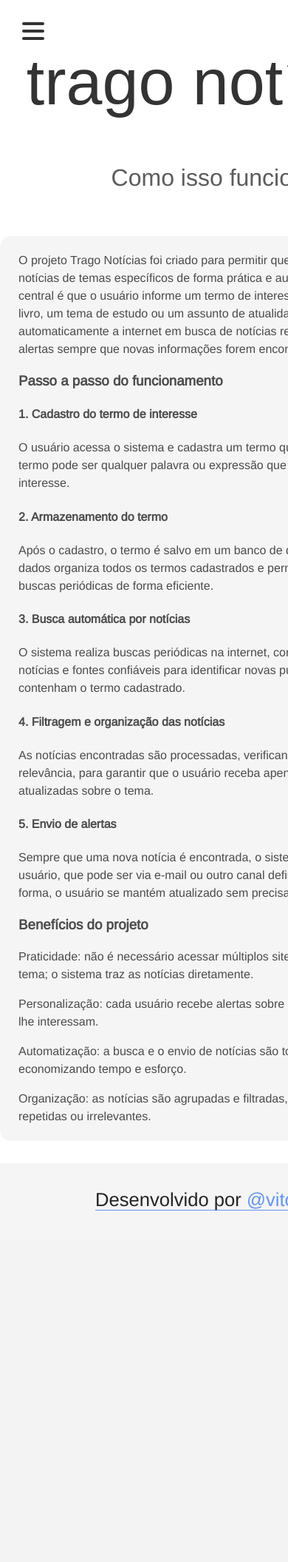
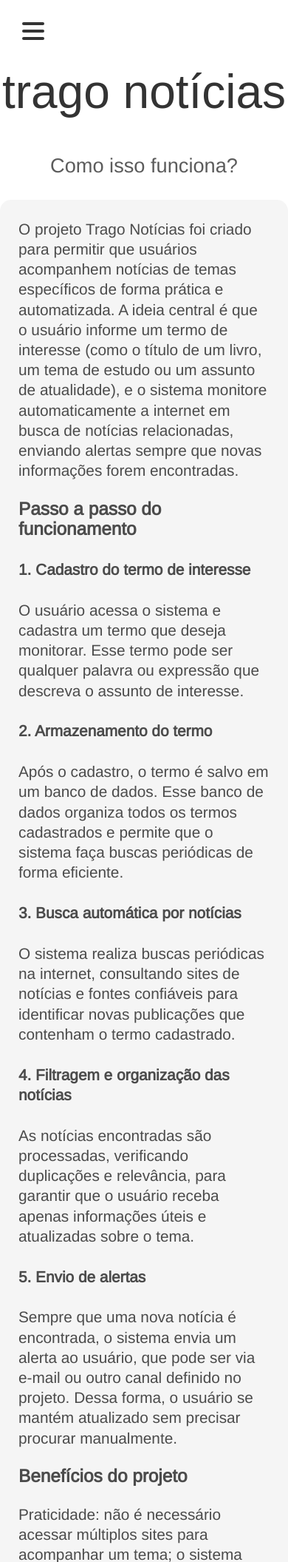
Before and after one commit to vitoriadeo/trago-noticias, a Flask app: page /about in a window 390 px wide; the page is wider, and only the part inside the window is pictured. Shown: the top 2111 px of that part at 74% size. Before the commit the page ends 1636 px from the top of that part, so only its background shows below. Run offline with Flask 3, Linux system fonts and the light colour scheme; some web fonts are replaced.

Commit message:
style(responsive): corrigir widths, font-sizes e cores
correção de tamanhos em responsive.css

```diff
--- a/app/static/css/responsive.css
+++ b/app/static/css/responsive.css
@@ -12,14 +11,16 @@
     }
 
     h1 {
-        font-size: 5.5rem;
+        font-size: 4rem;
         text-align: center;
-        margin: 60px auto;
+        line-height: 8rem;
+        margin: 60px 0 -10px 0;
+
     }
 
     #subtitle {
-        font-size: 2rem;
-        margin: 60px;
+        font-size: 1.7rem;
+        margin: 10px;
         text-align: center;
 
     }
@@ -102,6 +104,11 @@
 
     .menu-mobile {
         display: block;
+    }
+
+    .content {
+        font-size: 1.3rem;
+        line-height: 1.7rem;
     }
 }
 
--- a/app/static/css/style.css
+++ b/app/static/css/style.css
@@ -1,5 +1,4 @@
 /*   STYLE.CSS - Estilização geral do site web
-     Organização em tags > classes > ids
 */
 
 
@@ -71,7 +70,6 @@ nav li.active {
     background-color: rgb(233, 233, 233);
 }
 
-
 main,
 section,
 footer,
@@ -79,7 +77,8 @@ aside,
 article,
 header {
     margin: 30px auto;
-    width: 600px;
+    max-width: 600px;
+    width: 100%;
 }
 
 .txtfooter {
--- a/app/templates/about.html
+++ b/app/templates/about.html
@@ -1,6 +1,6 @@
 {% extends "base.html" %}
 
-{% block title %} Como funciona {% endblock %}
+{% block title %} {{ super() }} - Como funciona {% endblock %}
 
 {%block content %}
 <h2 id="subtitle">Como isso funciona?</h2>
@@ -12,36 +12,41 @@
         tema de estudo ou um assunto de atualidade), e o sistema monitore automaticamente a internet em busca de
         notícias
         relacionadas, enviando alertas sempre que novas informações forem encontradas.</p>
-
+    <p> </p>
     <h3>Passo a passo do funcionamento</h3>
 
-    <p><h4>1. Cadastro do termo de interesse</h4>
+    <p>
+    <h4>1. Cadastro do termo de interesse</h4>
     O usuário acessa o sistema e cadastra um termo que deseja monitorar. Esse termo pode ser qualquer palavra ou
     expressão que descreva o assunto de interesse.</p>
 
 
-    <p><h4>2. Armazenamento do termo</h4>
+    <p>
+    <h4>2. Armazenamento do termo</h4>
     Após o cadastro, o termo é salvo em um banco de dados. Esse banco de dados organiza todos os termos cadastrados
     e
     permite que o sistema faça buscas periódicas de forma eficiente.</p>
 
 
-    <p><h4>3. Busca automática por notícias</h4>
+    <p>
+    <h4>3. Busca automática por notícias</h4>
     O sistema realiza buscas periódicas na internet, consultando sites de notícias e fontes confiáveis para
     identificar
     novas publicações que contenham o termo cadastrado.</p>
 
 
-    <p><h4>4. Filtragem e organização das notícias</h4>
+    <p>
+    <h4>4. Filtragem e organização das notícias</h4>
     As notícias encontradas são processadas, verificando duplicações e relevância, para garantir que o usuário
     receba
     apenas informações úteis e atualizadas sobre o tema.</p>
 
 
-    <p><h4>5. Envio de alertas</h4>
+    <p>
+    <h4>5. Envio de alertas</h4>
     Sempre que uma nova notícia é encontrada, o sistema envia um alerta ao usuário, que pode ser via e-mail ou outro
     canal definido no projeto. Dessa forma, o usuário se mantém atualizado sem precisar procurar manualmente.</p>
-
+    <p> </p>
     <h3>Benefícios do projeto</h3>
 
     <p>Praticidade: não é necessário acessar múltiplos sites para acompanhar um tema; o sistema traz as notícias
--- a/app/templates/base.html
+++ b/app/templates/base.html
@@ -9,7 +9,7 @@ TODO: Acessibilidade: testar com teclado e leitor de tela para garantir.
 
 <head>
     <meta charset="utf-8" />
-    <meta name="viewport" content="width=device-width, initial-scale=1.0">
+    <meta name="viewport" content="width=device-width, initial-scale=1.0, user-scalable=no" />
     <meta name="description" content="Sistema web para monitoramento de assuntos" />
     <meta name="keywords"
         content="sistema de alertas, sistema de monitoramento de web, alertas para assuntos específicos" />
@@ -22,6 +22,10 @@ TODO: Acessibilidade: testar com teclado e leitor de tela para garantir.
     <link rel="preconnect" href="https://fonts.gstatic.com" crossorigin>
     <link href="https://fonts.googleapis.com/css2?family=Arimo&family=Homenaje&family=Pixelify+Sans&display=swap"
         rel="stylesheet">
+    <link rel="icon" href="{{ url_for('static', filename='img/favicon-16x16.png') }}" type="image/x-icon">
+    <link rel="icon" type="image/png" sizes="32x32" href="{{ url_for('static', filename='img/favicon-32x32.png') }}">
+    <link rel="apple-touch-icon" sizes="180x180" href="{{ url_for('static', filename='img/apple-touch-icon.png') }}">
+
 </head>
 
 <body>
--- a/app/templates/contact.html
+++ b/app/templates/contact.html
@@ -1,6 +1,6 @@
 {% extends "base.html" %}
 
-{% block title %} Contato {% endblock %}
+{% block title %} {{ super() }} - Contato {% endblock %}
 
 {% block content %}
 <h2 id="subtitle">Entre em contato</h2>
--- a/app/templates/privacy.html
+++ b/app/templates/privacy.html
@@ -1,6 +1,6 @@
 {% extends "base.html" %}
 
-{% block title %} Política de privacidade {% endblock %}
+{% block title %} {{ super() }} - Política de privacidade {% endblock %}
 
 {%block content %}
 <h2 id="subtitle">Política de privacidade</h2>
```
Also changed, not shown: other parts of app/static/css/responsive.css (+16 -10 lines), app/templates/index.html (+9 -9 lines), app/static/img/apple-touch-icon.png (added), app/static/img/favicon-16x16.png (added), app/static/img/favicon-32x32.png (added), app/static/img/freepik__background__81610.png (deleted), app/static/img/news.png (deleted), app/static/img/newspaper-doodle-graphics.png (deleted), app/static/img/vecteezy_newspaper-information-isolated-icon-on-white-background_4202537_430/vecteezy_newspaper-information-isolated-icon-on-white-background_4202537.jpg (deleted), 3 other files. Lines whose indentation alone changed are shown as unchanged.
